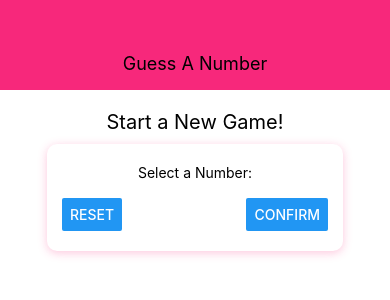
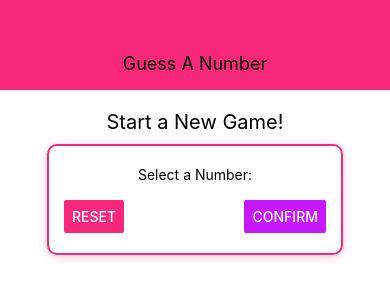
Before and after one commit to ECSYoung/React-Native-Number-Guessing-Game, a React Native app: screen / in a window 390 px wide. Shown: the top 300 px of the page. Built offline with nearby package versions, Linux system fonts and the light colour scheme.

Commit message:
constants folder with primary and accent colors added

```diff
--- a/components/Card.js
+++ b/components/Card.js
@@ -12,6 +12,7 @@
         shadowOffset: { width: 0, height: 2 },
         shadowRadius: 10,
         shadowOpacity: 0.26,
+        elevation: 20,
         backgroundColor: 'white',
         paddingVertical: 20,
         borderRadius: 10
--- /dev/null
+++ b/constants/colors.js
@@ -0,0 +1,4 @@
+export default {
+    primary: '#f7287b',
+    accent: '#c717fc'
+}
--- a/screens/StartGameScreen.js
+++ b/screens/StartGameScreen.js
@@ -1,6 +1,8 @@
 import React from 'react';
 import { View, StyleSheet, Text, TextInput, Button } from 'react-native';
 import Card from '../components/Card';
+import Colors from '../constants/colors';
+
 
 const StartGameScreen = props => {
     return (
@@ -12,11 +14,15 @@
                 <View style={ styles.buttonContainer }>
                     <Button
                         title="Reset"
+                        style={styles.button}
+                        color={Colors.primary}
                         // onPress={() => {}}
                         accessibilityLabel= "button to reset the text input field"
                     />
                     <Button
                         title="Confirm"
+                        style={styles.button}
+                        color={Colors.accent}
                         // onPress={() => {}}
                         accessibilityLabel= "button to reset the text input field"
                     />
@@ -39,13 +45,18 @@
     inputContainer: {
         width: 300,
         maxWidth: '80%',
-        alignItems: 'center'
+        alignItems: 'center',
+        borderWidth: 2,
+        borderColor: '#f7287b'
     },
     buttonContainer: {
         flexDirection: 'row',
         width: '100%',
         justifyContent: 'space-between',
         paddingHorizontal: 15
+    },
+    button: {
+        width: 100
     }
 });
 
```
